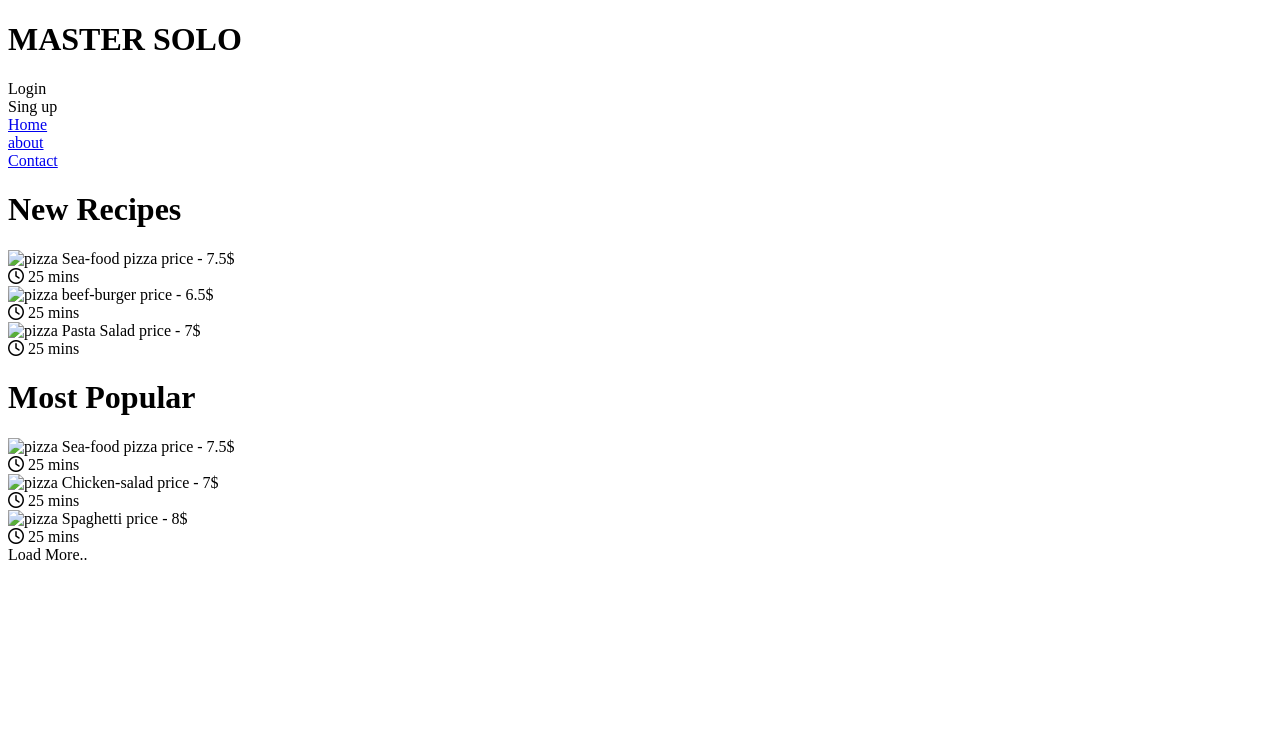
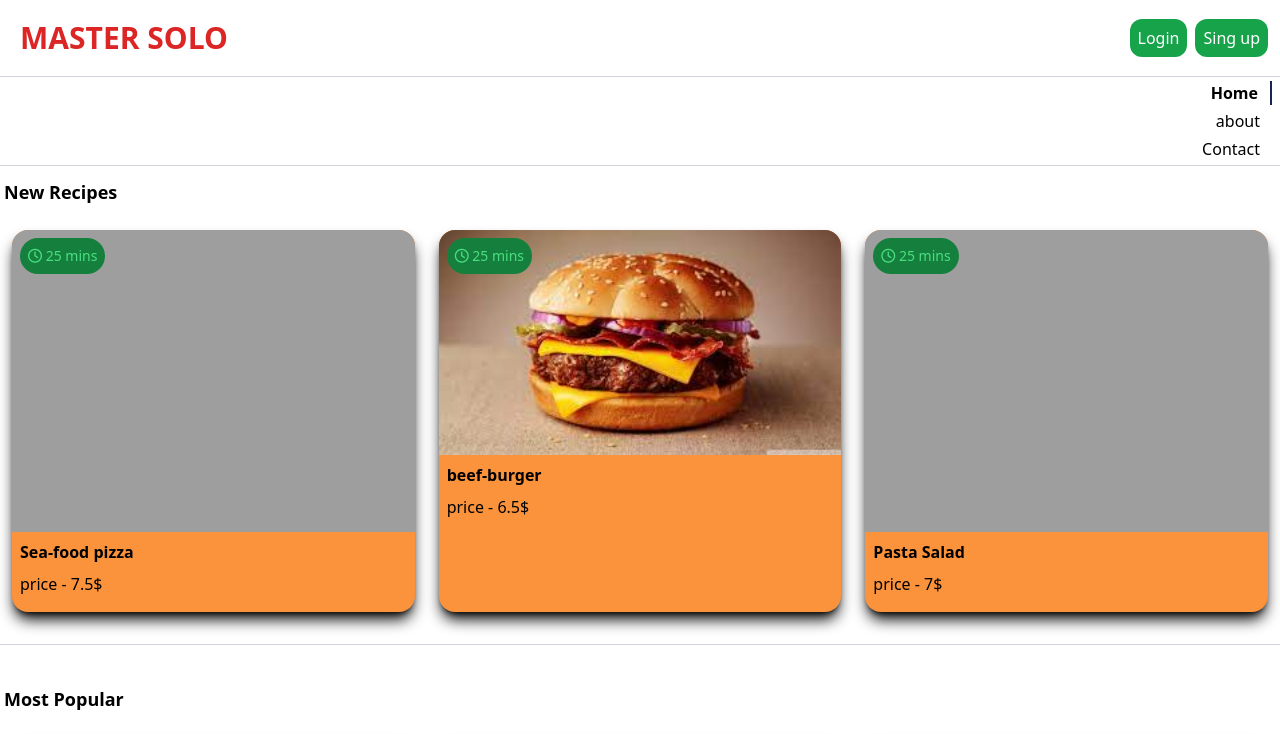
Before and after one commit to master-solo/project-1, a website: page index.html in a window 1280 px wide. Shown: the top 734 px of the page. Drawn offline with nearby package versions, Linux system fonts and the light colour scheme; files that its build step writes are made by us from their sources; the site is published under a folder, as on GitHub Pages, so addresses that start at the root find nothing.

Commit message:
change file path

```diff
--- a/index.html
+++ b/index.html
@@ -6,7 +6,7 @@
   <meta name="viewport" content="width=device-width, initial-scale=1.0">
   <title>Document</title>
   <link rel="stylesheet" href="https://cdnjs.cloudflare.com/ajax/libs/font-awesome/6.4.0/css/all.min.css"/>
-  <link rel="stylesheet" href="/dist/output.css">
+  <link rel="stylesheet" href="dist/output.css">
 </head>
 <body>
   <div>
@@ -49,7 +49,7 @@
         <h1 class="my-3 font-bold text-lg pl-1">New Recipes</h1>
         <div class="grid sm:grid-cols-3 mb-5">
           <div class="m-3 bg-orange-400 rounded-2xl overflow-hidden pb-4 shadow-lg shadow-black relative">
-            <img src="/image/pizza.png" alt="pizza" class="w-full">
+            <img src="image/pizza.png" alt="pizza" class="w-full">
             <span class="block my-2 mx-2 font-bold">Sea-food pizza</span>
             <span class="mx-2 my-2">price - 7.5$</span>
             <div class="bg-green-700 inline-block rounded-full absolute top-2 left-2">
@@ -60,7 +60,7 @@
             </div>
           </div>
           <div class="m-3 bg-orange-400 rounded-2xl overflow-hidden pb-4 shadow-lg shadow-black relative">
-            <img src="/image/humbergur.png" alt="pizza" class="w-full">
+            <img src="image/humbergur.png" alt="pizza" class="w-full">
             <span class="block my-2 mx-2 font-bold">beef-burger</span>
             <span class="mx-2 my-2">price - 6.5$</span>
             <div class="bg-green-700 inline-block rounded-full absolute top-2 left-2">
@@ -71,7 +71,7 @@
             </div>
           </div>
           <div class="m-3 bg-orange-400 rounded-2xl overflow-hidden pb-4 shadow-lg shadow-black relative">
-            <img src="/image/noodle.png" alt="pizza" class="w-full">
+            <img src="image/noodle.png" alt="pizza" class="w-full">
             <span class="block my-2 mx-2 font-bold">Pasta Salad</span>
             <span class="mx-2 my-2">price - 7$</span>
             <div class="bg-green-700 inline-block rounded-full absolute top-2 left-2">
@@ -87,7 +87,7 @@
         <h1 class="my-3 font-bold text-lg pl-1">Most Popular</h1>
         <div class="grid sm:grid-cols-3 mb-5">
           <div class="m-3 bg-orange-400 rounded-2xl overflow-hidden pb-4 shadow-lg shadow-black relative">
-            <img src="/image/pizza.png" alt="pizza" class="w-full">
+            <img src="image/pizza.png" alt="pizza" class="w-full">
             <span class="block my-2 mx-2 font-bold">Sea-food pizza</span>
             <span class="mx-2 my-2">price - 7.5$</span>
             <div class="bg-green-700 inline-block rounded-full absolute top-2 left-2">
@@ -98,7 +98,7 @@
             </div>
           </div>
           <div class="m-3 bg-orange-400 rounded-2xl overflow-hidden pb-4 shadow-lg shadow-black relative">
-            <img src="/image/chicken salad.png" alt="pizza" class="w-full md:h-60">
+            <img src="image/chicken salad.png" alt="pizza" class="w-full md:h-60">
             <span class="block my-2 mx-2 font-bold">Chicken-salad</span>
             <span class="mx-2 my-2">price - 7$</span>
             <div class="bg-green-700 inline-block rounded-full absolute top-2 left-2">
@@ -109,7 +109,7 @@
             </div>
           </div>
           <div class="m-3 bg-orange-400 rounded-2xl overflow-hidden pb-4 shadow-lg shadow-black relative">
-            <img src="/image/spaghatti.png" alt="pizza" class="w-full md:h-60">
+            <img src="image/spaghatti.png" alt="pizza" class="w-full md:h-60">
             <span class="block my-2 mx-2 font-bold">Spaghetti</span>
             <span class="mx-2 my-2">price - 8$</span>
             <div class="bg-green-700 inline-block rounded-full absolute top-2 left-2">
```
